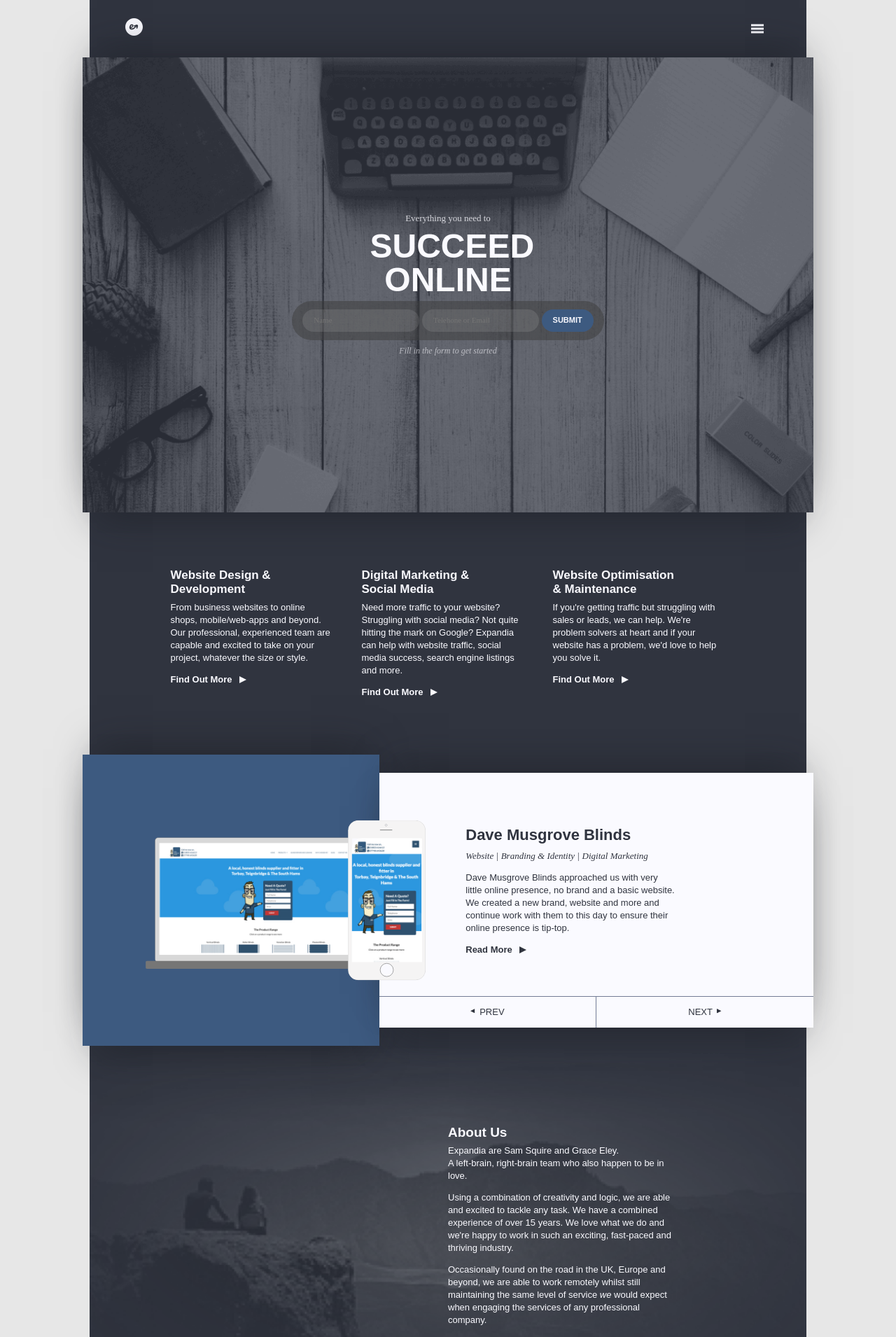
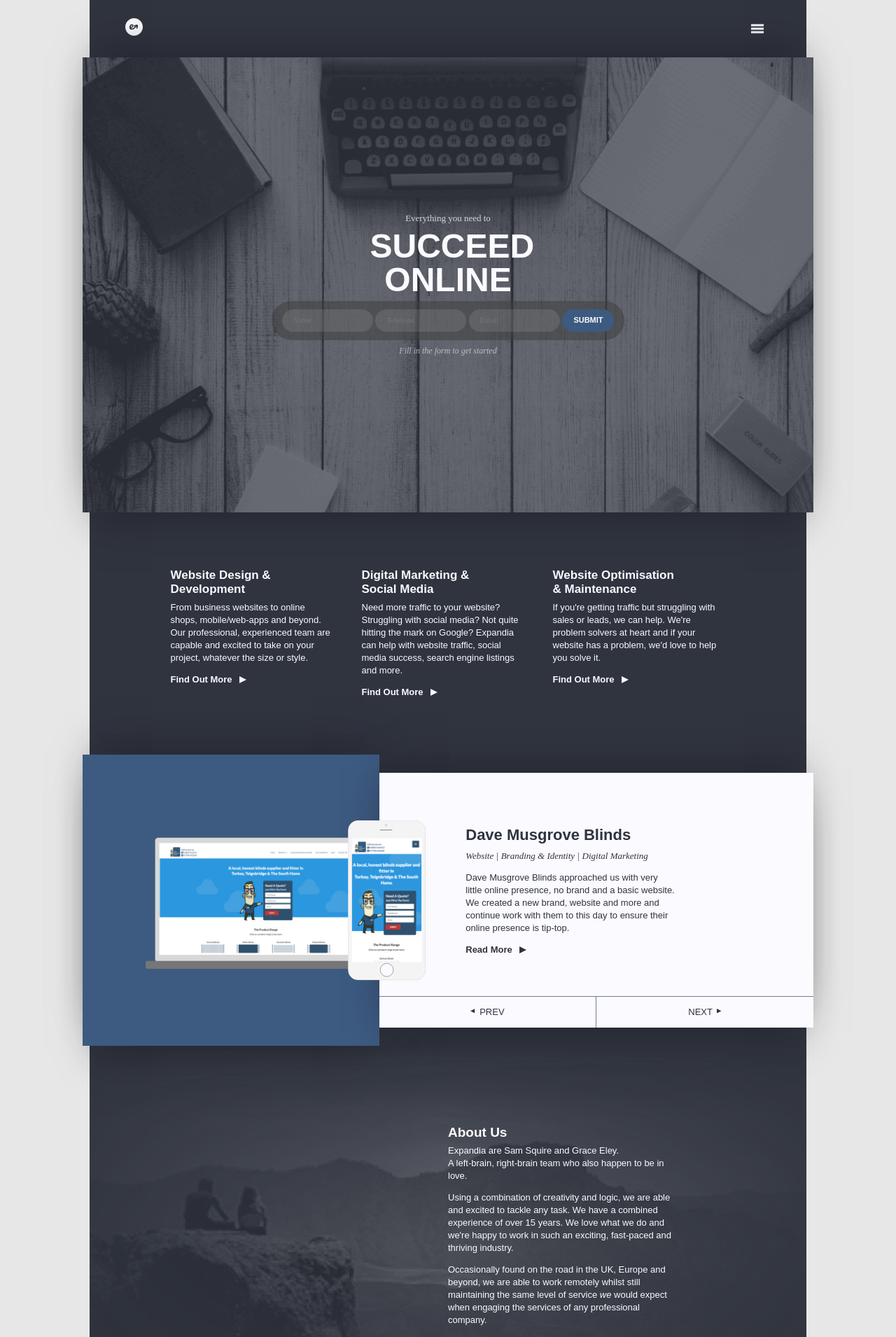
Before and after one commit to expandia/expandia.github.io, a Jekyll site: the page built from _pages/index.html, in a window 1280 px wide. Shown: the top 1910 px of the page at 70% size. Built offline with Jekyll 4.4.1, drawn with Linux system fonts in a browser that asks for light colours.

Commit message:
Added telephone field, made name & tel required
Signed-off-by: samueldsquire <sam_squire@msn.com>

```diff
--- a/_pages/index.html
+++ b/_pages/index.html
@@ -11,8 +11,9 @@ title: Expandia
 		<h1 class="hero__title">Succeed Online</h1>
 		<form class="hero__form" accept-charset="UTF-8" action="//getsimpleform.com/messages?form_api_token=68fa37b8ba0e4a3e46aac199db57c090" method="POST">
 			<input type='hidden' name='redirect_to' value='{{ site.url }}/thanks' />
-			<input class="hero__form-field" name="name" type="text" placeholder="Name" />
-			<input class="hero__form-field" name="phoneEmail" type="text" placeholder="Telehone or Email" />
+			<input class="hero__form-field" name="name" type="text" placeholder="Name" required/>
+			<input class="hero__form-field" name="phone" type="tel" placeholder="Telehone" required/>
+			<input class="hero__form-field" name="email" type="email" placeholder="Email"/>
 			<input class="hero__form-field--submit" type="submit" value="Submit" />
 		</form>
 		<p class="hero__message">Fill in the form to get started</p>
--- a/_scss/_home.scss
+++ b/_scss/_home.scss
@@ -77,6 +77,7 @@
 	color: $color__primary;
 	border: none;
 	border-radius: 100px;
+	max-width: 10rem;
 
 	@include b(s) {
 		display: block;
```
Also changed, not shown: css/main.css, 1 other file.
